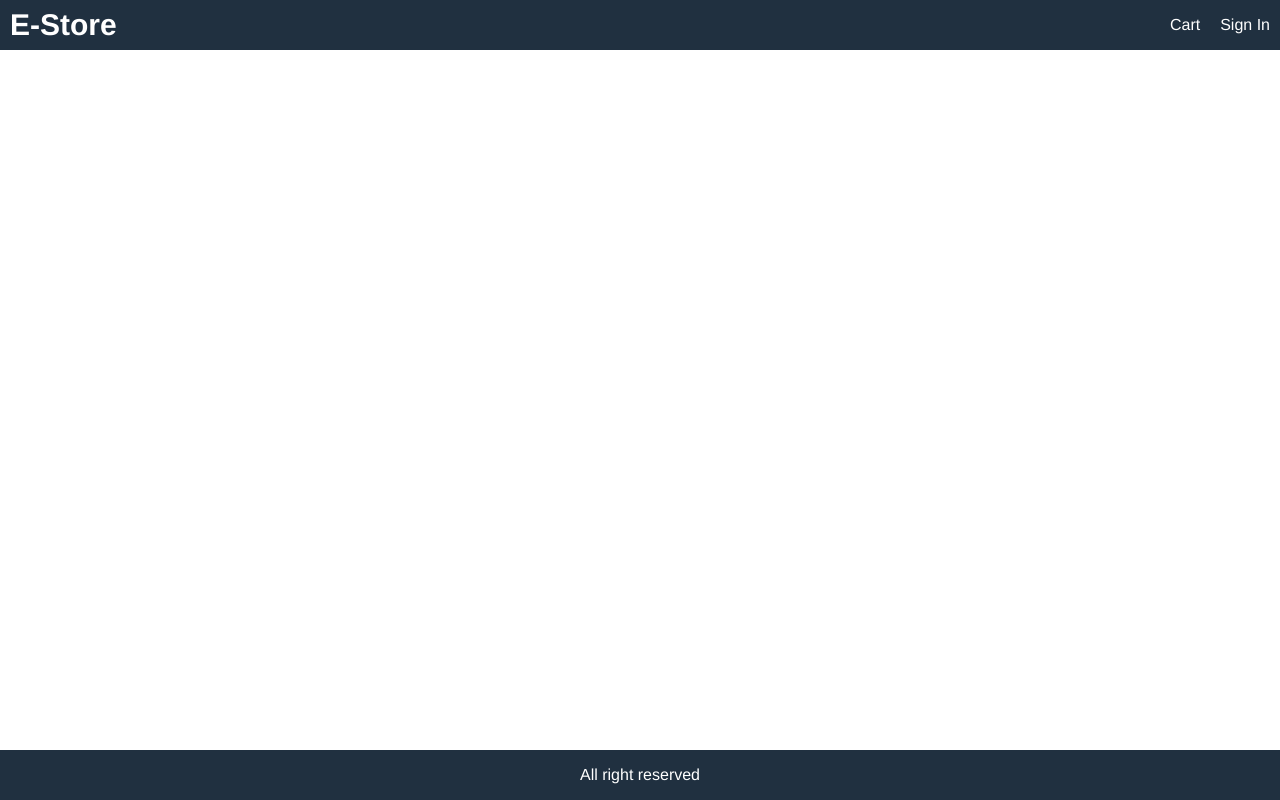
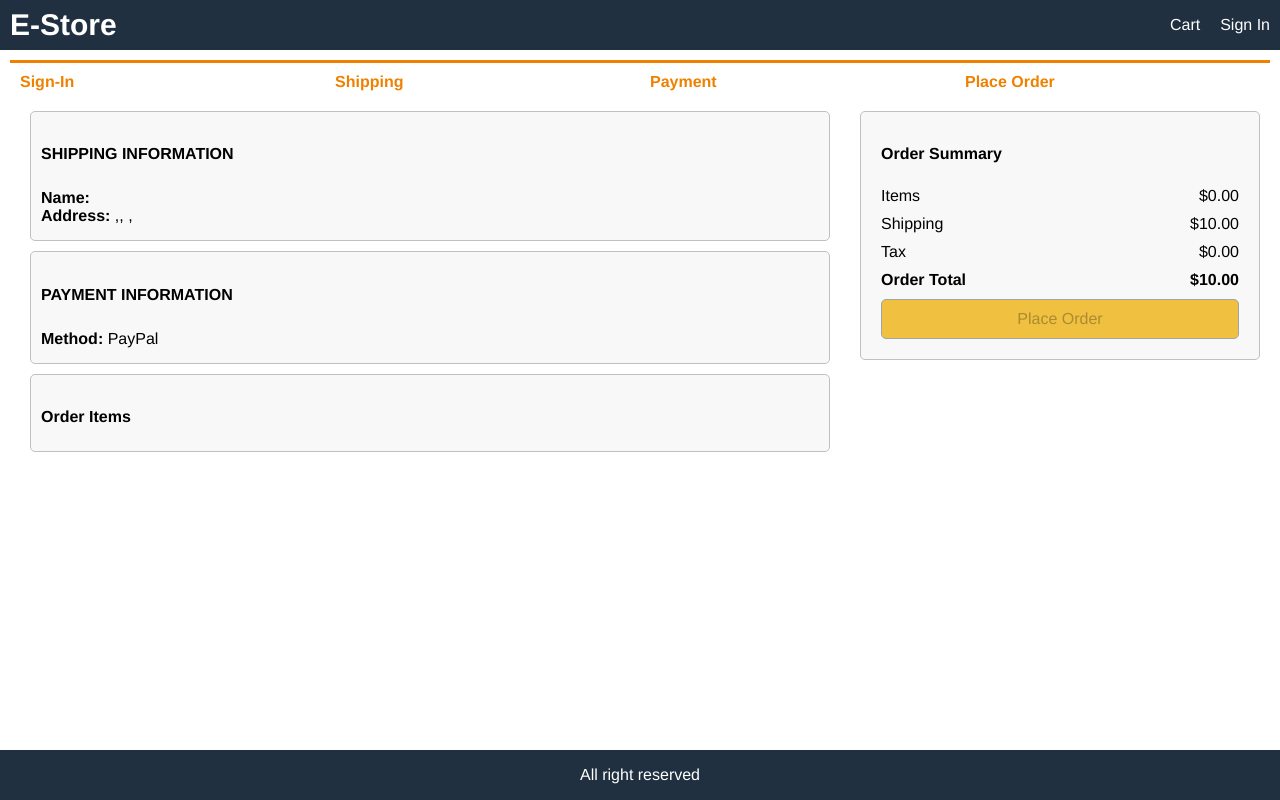
Before and after one commit to Ashish-Aggarwal007/E-store, a React (Create React App) app in the folder client/: page /placeorder in a window 1280 px wide. Built offline with nearby package versions, Linux system fonts and the light colour scheme.

Commit message:
created payment and placeorder pages

```diff
--- a/client/src/App.js
+++ b/client/src/App.js
@@ -1,13 +1,14 @@
 import { useDispatch, useSelector } from 'react-redux';
 import {BrowserRouter, Route, Link} from 'react-router-dom';
 import Homepage from './pages/Homepage';
+import PaymentMethodPage from './pages/PaymentMethodPage';
+import ProductPage from './pages/ProductPage';
 import signinPage from './pages/singinPage';
 import registerPage from './pages/registerPage';
-import ProductPage from './pages/ProductPage';
 import CartPage from './pages/cartPage';
 import { signout } from './actions/userActions';
 import ShippingAddressPage from "./pages/ShippingAddressPage";
-
+import PlaceOrderPage from './pages/PlaceOrderPage';
 
 function App() {
 
@@ -62,6 +63,8 @@
         <Route path = "/signin" component={signinPage} />
         <Route path = "/register" component={registerPage} />
         <Route path = "/shipping" component= {ShippingAddressPage} />
+        <Route path = "/payment" component={PaymentMethodPage} />
+        <Route path = "/placeorder" component={PlaceOrderPage} />
         <Route path = "/" component={Homepage} exact />
 
       </main>
--- a/client/src/actions/userActions.js
+++ b/client/src/actions/userActions.js
@@ -52,5 +52,6 @@
   export const signout = () => (dispatch) => {
     localStorage.removeItem('userInfo');
     localStorage.removeItem('cartItems');
+    localStorage.removeItem('shippingAddress');
     dispatch({ type: USER_SIGNOUT });
   };
--- a/client/src/constants/cartConstant.js
+++ b/client/src/constants/cartConstant.js
@@ -5,3 +5,4 @@
 export const CART_REMOVE_ITEM = 'CART_REMOVE_ITEM';
 
 export const CART_SAVE_SHIPPING_ADDRESS = 'CART_SAVE_SHIPPING_ADDRESS';
+export const CART_SAVE_PAYMENT_METHOD = 'CART_SAVE_PAYMENT_METHOD';
--- a/client/src/index.css
+++ b/client/src/index.css
@@ -234,7 +234,7 @@
 }
 .form label {
   margin: 1rem 0;
-  display: block;
+  /* display: block; */
 }
 
 /* Dropdown */
--- /dev/null
+++ b/client/src/pages/PaymentMethodPage.js
@@ -0,0 +1,62 @@
+import React, { useState } from 'react';
+import { useDispatch, useSelector } from 'react-redux';
+import { savePaymentMethod } from '../actions/cartActions';
+import CheckoutSteps from '../components/CheckoutSteps';
+
+export default function PaymentMethodScreen(props) {
+  const cart = useSelector((state) => state.cart);
+  const { shippingAddress } = cart;
+  if (!shippingAddress.address) {
+    props.history.push('/shipping');
+  }
+  const [paymentMethod, setPaymentMethod] = useState('PayPal');
+  const dispatch = useDispatch();
+  const submitHandler = (e) => {
+    e.preventDefault();
+    dispatch(savePaymentMethod(paymentMethod));
+    props.history.push('/placeorder');
+  };
+  return (
+    <div>
+      <CheckoutSteps step1 step2 step3></CheckoutSteps>
+      <form className="form" onSubmit={submitHandler}>
+        <div>
+          <h1>Payment Method</h1>
+        </div>
+        <div>
+          <div>
+            <input
+              type="radio"
+              id="paypal"
+              value="PayPal"
+              name="paymentMethod"
+              required
+              checked
+              onChange={(e) => setPaymentMethod(e.target.value)}
+            ></input>
+            <label htmlFor="paypal">PayPal</label>
+          </div>
+        </div>
+        <div>
+          <div>
+            <input
+              type="radio"
+              id="stripe"
+              value="Stripe"
+              name="paymentMethod"
+              required
+              onChange={(e) => setPaymentMethod(e.target.value)}
+            ></input>
+            <label htmlFor="stripe">Stripe</label>
+          </div>
+        </div>
+        <div>
+          <label />
+          <button className="primary" type="submit">
+            Continue
+          </button>
+        </div>
+      </form>
+    </div>
+  );
+}
--- /dev/null
+++ b/client/src/pages/PlaceOrderPage.js
@@ -0,0 +1,128 @@
+import React from 'react';
+import { useSelector } from 'react-redux';
+import { Link } from 'react-router-dom';
+import CheckoutSteps from '../components/CheckoutSteps';
+
+export default function PlaceOrderPage(props) {
+  const cart = useSelector((state) => state.cart);
+  if (!cart.paymentMethod) {
+    props.history.push('/payment');
+  }
+  const toPrice = (num) => Number(num.toFixed(2)); // 5.123 => "5.12" => 5.12
+  cart.itemsPrice = toPrice(
+    cart.cartItems.reduce((a, c) => a + c.qty * c.price, 0)
+  );
+  cart.shippingPrice = cart.itemsPrice > 100 ? toPrice(0) : toPrice(10);
+  cart.taxPrice = toPrice(0.15 * cart.itemsPrice);
+  cart.totalPrice = cart.itemsPrice + cart.shippingPrice + cart.taxPrice;
+  const placeOrderHandler = () => {
+
+  };
+  return (
+    <div>
+      <CheckoutSteps step1 step2 step3 step4></CheckoutSteps>
+      <div className="row top">
+        <div className="col-2">
+          <ul>
+            <li>
+              <div className="card card-body">
+                <h2>SHIPPING INFORMATION</h2>
+                <p>
+                  <strong>Name:</strong> {cart.shippingAddress.fullName} <br />
+                  <strong>Address: </strong> {cart.shippingAddress.address},
+                  {cart.shippingAddress.city}, {cart.shippingAddress.postalCode}
+                  ,{cart.shippingAddress.country}
+                </p>
+              </div>
+            </li>
+            <li>
+              <div className="card card-body">
+                <h2>PAYMENT INFORMATION</h2>
+                <p>
+                  <strong>Method:</strong> {cart.paymentMethod}
+                </p>
+              </div>
+            </li>
+            <li>
+              <div className="card card-body">
+                <h2>Order Items</h2>
+                <ul>
+                  {cart.cartItems.map((item) => (
+                    <li key={item.product}>
+                      <div className="row">
+                        <div>
+                          <img
+                            src={item.image}
+                            alt={item.name}
+                            className="small"
+                          ></img>
+                        </div>
+                        <div className="min-30">
+                          <Link to={`/product/${item.product}`}>
+                            {item.name}
+                          </Link>
+                        </div>
+
+                        <div>
+                          {item.qty} x ${item.price} = ${item.qty * item.price}
+                        </div>
+                      </div>
+                    </li>
+                  ))}
+                </ul>
+              </div>
+            </li>
+          </ul>
+        </div>
+        <div className="col-1">
+          <div className="card card-body">
+            <ul>
+              <li>
+                <h2>Order Summary</h2>
+              </li>
+              <li>
+                <div className="row">
+                  <div>Items</div>
+                  {/* TO SHOW ITEMS VALUE */}
+                  <div>${cart.itemsPrice.toFixed(2)}</div>
+                </div>
+              </li>
+              <li>
+                <div className="row">
+                  <div>Shipping</div>
+                  <div>${cart.shippingPrice.toFixed(2)}</div>
+                </div>
+              </li>
+              <li>
+                <div className="row">
+                  <div>Tax</div>
+                  <div>${cart.taxPrice.toFixed(2)}</div>
+                </div>
+              </li>
+              <li>
+                <div className="row">
+                  <div>
+                    <strong> Order Total</strong>
+                  </div>
+                  <div>
+                    <strong>${cart.totalPrice.toFixed(2)}</strong>
+                  </div>
+                </div>
+              </li>
+              <li>
+                <button
+                  type="button"
+                  onClick={placeOrderHandler}
+                  className="primary block"
+                  disabled={cart.cartItems.length === 0}
+                >
+                  Place Order
+                </button>
+              </li>
+            </ul>
+          </div>
+        </div>
+      </div>
+    </div>
+  );
+}
--- a/client/src/pages/ShippingAddressPage.js
+++ b/client/src/pages/ShippingAddressPage.js
@@ -1,12 +1,9 @@
-/* eslint-disable no-undef */
-/* eslint-disable react-hooks/rules-of-hooks */
 import React, { useState } from 'react';
 import { useDispatch, useSelector } from 'react-redux';
-import {saveShippingAddress} from '../actions/cartActions';
+import { saveShippingAddress } from '../actions/cartActions';
 import CheckoutSteps from '../components/CheckoutSteps';
 
-const shippingAddressPage = (props) => {
-
+export default function ShippingAddressPage(props) {
   const userSignin = useSelector((state) => state.userSignin);
   const { userInfo } = userSignin;
   const cart = useSelector((state) => state.cart);
@@ -20,46 +17,74 @@
   const [postalCode, setPostalCode] = useState(shippingAddress.postalCode);
   const [country, setCountry] = useState(shippingAddress.country);
   const dispatch = useDispatch();
-
-  const submitHandler= (e) => {
+  const submitHandler = (e) => {
     e.preventDefault();
-      dispatch(
+    dispatch(
       saveShippingAddress({ fullName, address, city, postalCode, country })
     );
     props.history.push('/payment');
   };
-
   return (
-    <>
+    <div>
       <CheckoutSteps step1 step2></CheckoutSteps>
-      <form className='form' onSubmit={submitHandler}>
+      <form className="form" onSubmit={submitHandler}>
         <div>
           <h1>Shipping Address</h1>
         </div>
         <div>
-          <label htmlFor='fullName'>Full Name</label>
-          <input type= "text" id="fullName" placeholder='Enter full name'
-          value = {fullName} onChange={(e) => setFullName(e.target.value)} required ></input>
+          <label htmlFor="fullName">Full Name</label>
+          <input
+            type="text"
+            id="fullName"
+            placeholder="Enter full name"
+            value={fullName}
+            onChange={(e) => setFullName(e.target.value)}
+            required
+          ></input>
         </div>
         <div>
-          <label htmlFor='address'>Address</label>
-          <input type="text" id="address" placeholder= "Enter adress"
-          value= {address} onchange={(e) => setAddress(e.target.value)} required ></input>
+          <label htmlFor="address">Address</label>
+          <input
+            type="text"
+            id="address"
+            placeholder="Enter address"
+            value={address}
+            onChange={(e) => setAddress(e.target.value)}
+            required
+          ></input>
         </div>
         <div>
-          <label htmlFor='city'>City</label>
-          <input type="text" id="city" placeholder= "Enter city"
-          value= {city} onchange={(e) => setCity(e.target.value)} required ></input>
+          <label htmlFor="city">City</label>
+          <input
+            type="text"
+            id="city"
+            placeholder="Enter city"
+            value={city}
+            onChange={(e) => setCity(e.target.value)}
+            required
+          ></input>
         </div>
         <div>
-          <label htmlFor='postalCode'>PostalCode</label>
-          <input type="text" id="postalCode" placeholder= "Enter postalCode"
-          value= {postalCode} onchange={(e) => setPostalCode(e.target.value)} required ></input>
+          <label htmlFor="postalCode">Postal Code</label>
+          <input
+            type="text"
+            id="postalCode"
+            placeholder="Enter postal code"
+            value={postalCode}
+            onChange={(e) => setPostalCode(e.target.value)}
+            required
+          ></input>
         </div>
         <div>
-          <label htmlFor='country'>Country</label>
-          <input type="text" id="country" placeholder= "Enter country"
-          value= {country} onchange={(e) => setCountry(e.target.value)} required ></input>
+          <label htmlFor="country">Country</label>
+          <input
+            type="text"
+            id="country"
+            placeholder="Enter country"
+            value={country}
+            onChange={(e) => setCountry(e.target.value)}
+            required
+          ></input>
         </div>
         <div>
           <label />
@@ -68,8 +93,6 @@
           </button>
         </div>
       </form>
-    </>
-  )
+    </div>
+  );
 }
-
-export default shippingAddressPage
--- a/client/src/reducers/cartReducers.js
+++ b/client/src/reducers/cartReducers.js
@@ -1,6 +1,8 @@
 /* updating store based on actions performed */
 
-import {CART_ADD_ITEM, CART_REMOVE_ITEM, CART_SAVE_SHIPPING_ADDRESS} from '../constants/cartConstant';
+import {CART_ADD_ITEM, CART_REMOVE_ITEM,
+    CART_SAVE_PAYMENT_METHOD,
+    CART_SAVE_SHIPPING_ADDRESS} from '../constants/cartConstant';
 
 export const cartReducer = (state= {cartItems: []}, action) => {
     switch (action.type){
@@ -32,6 +34,8 @@
             };
         case CART_SAVE_SHIPPING_ADDRESS:
             return { ...state, shippingAddress: action.payload};
+        case CART_SAVE_PAYMENT_METHOD:
+            return {...state, paymentMethod: action.payload};
         default:
             return state;
     }
--- a/client/src/store.js
+++ b/client/src/store.js
@@ -18,6 +18,7 @@
         shippingAddress: localStorage.getItem('shippingAddress')
           ? JSON.parse(localStorage.getItem('shippingAddress'))
           : {},
+          paymentMethod: 'PayPal',
       },
 };
 // accepts parameter which is a object
```
Also changed, not shown: client/src/actions/cartActions.js (+6 -1 lines).
